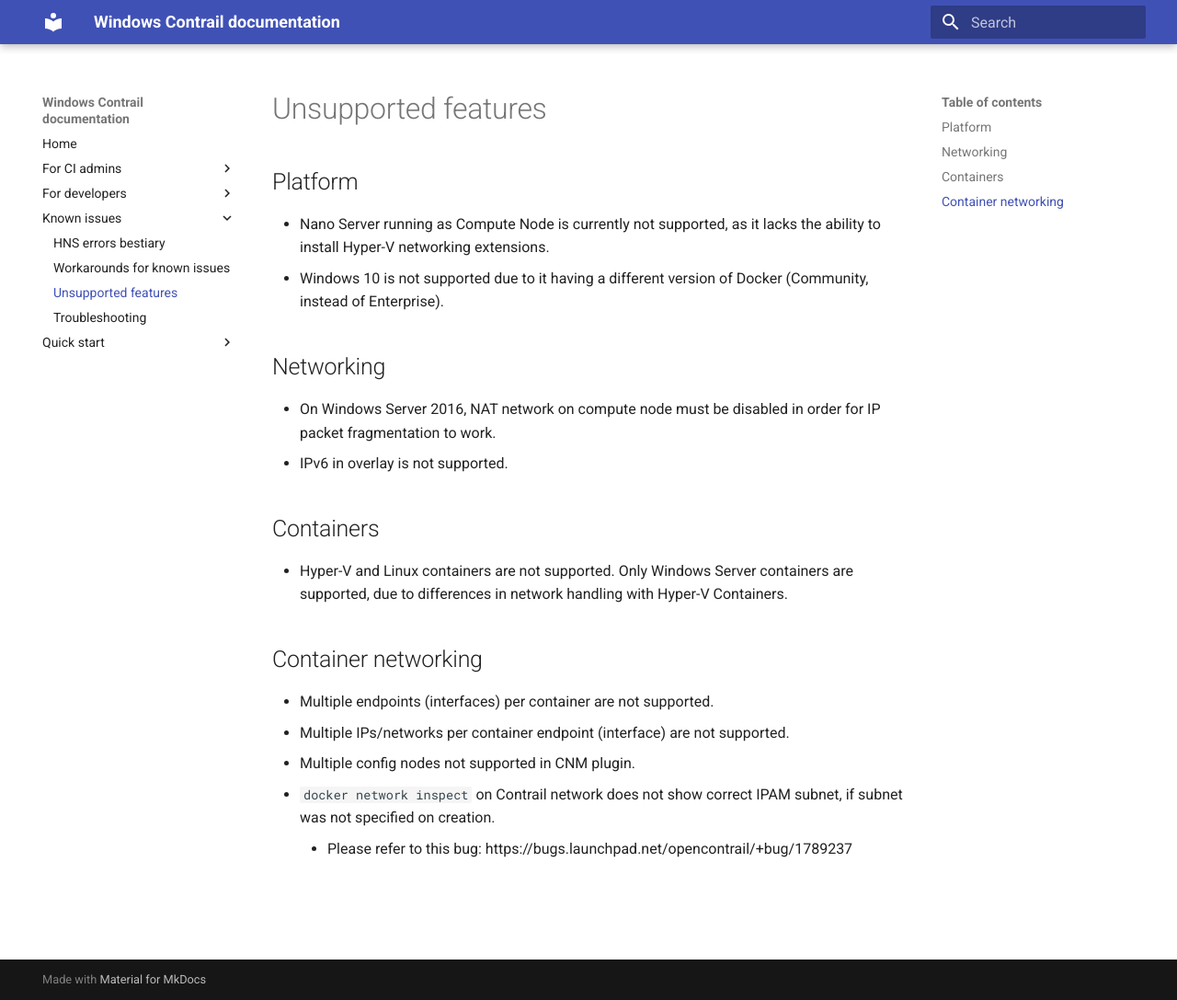
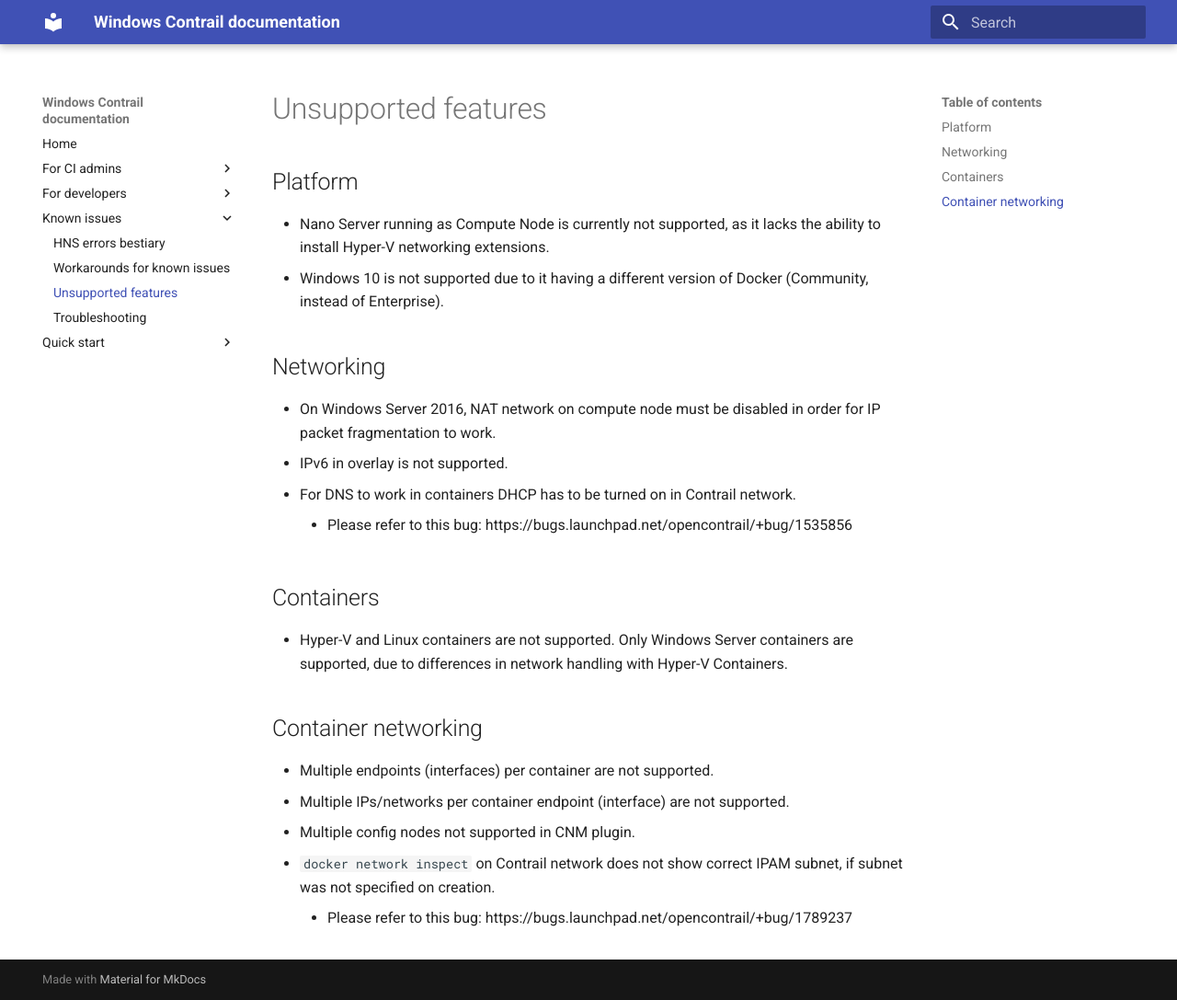
Before and after one commit to piotr-szuberski/contrail-windows-docs, an MkDocs documentation site: the page built from doc/Known_issues/Not_supported.md, in a window 1280 px wide and 1087 px high. Shown: the whole window at 92% size. Built offline with MkDocs 1.6.1 and Material for MkDocs 9.7.7, drawn with Linux system fonts in a browser that asks for light colours.

Commit message:
DHCP needed for DNS to work (#76)
Added known issue

```diff
--- a/doc/Known_issues/Not_supported.md
+++ b/doc/Known_issues/Not_supported.md
@@ -9,6 +9,8 @@
 
 * On Windows Server 2016, NAT network on compute node must be disabled in order for IP packet fragmentation to work.
 * IPv6 in overlay is not supported.
+* For DNS to work in containers DHCP has to be turned on in Contrail network.
+    * Please refer to this bug: https://bugs.launchpad.net/opencontrail/+bug/1535856
 
 ## Containers
 
```
